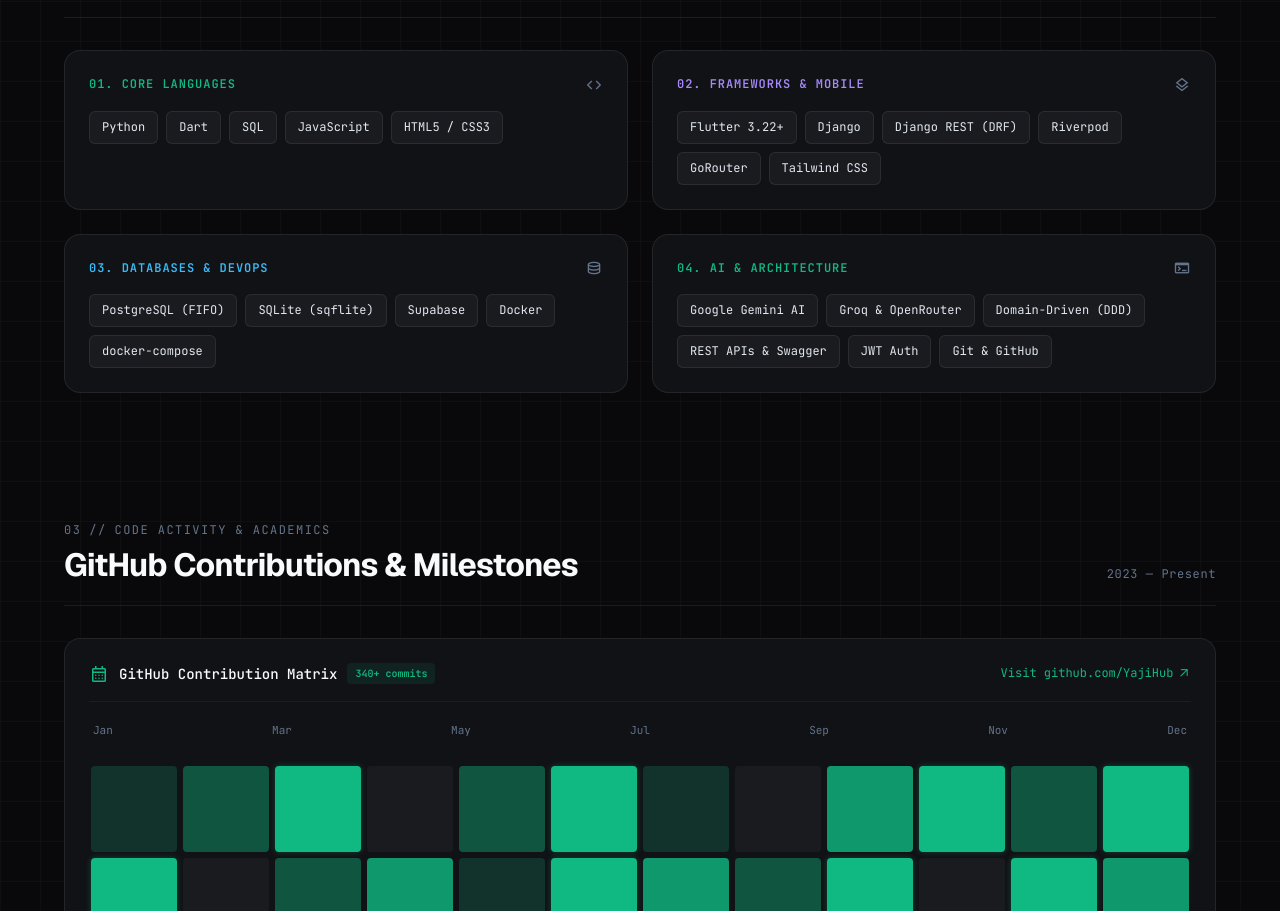
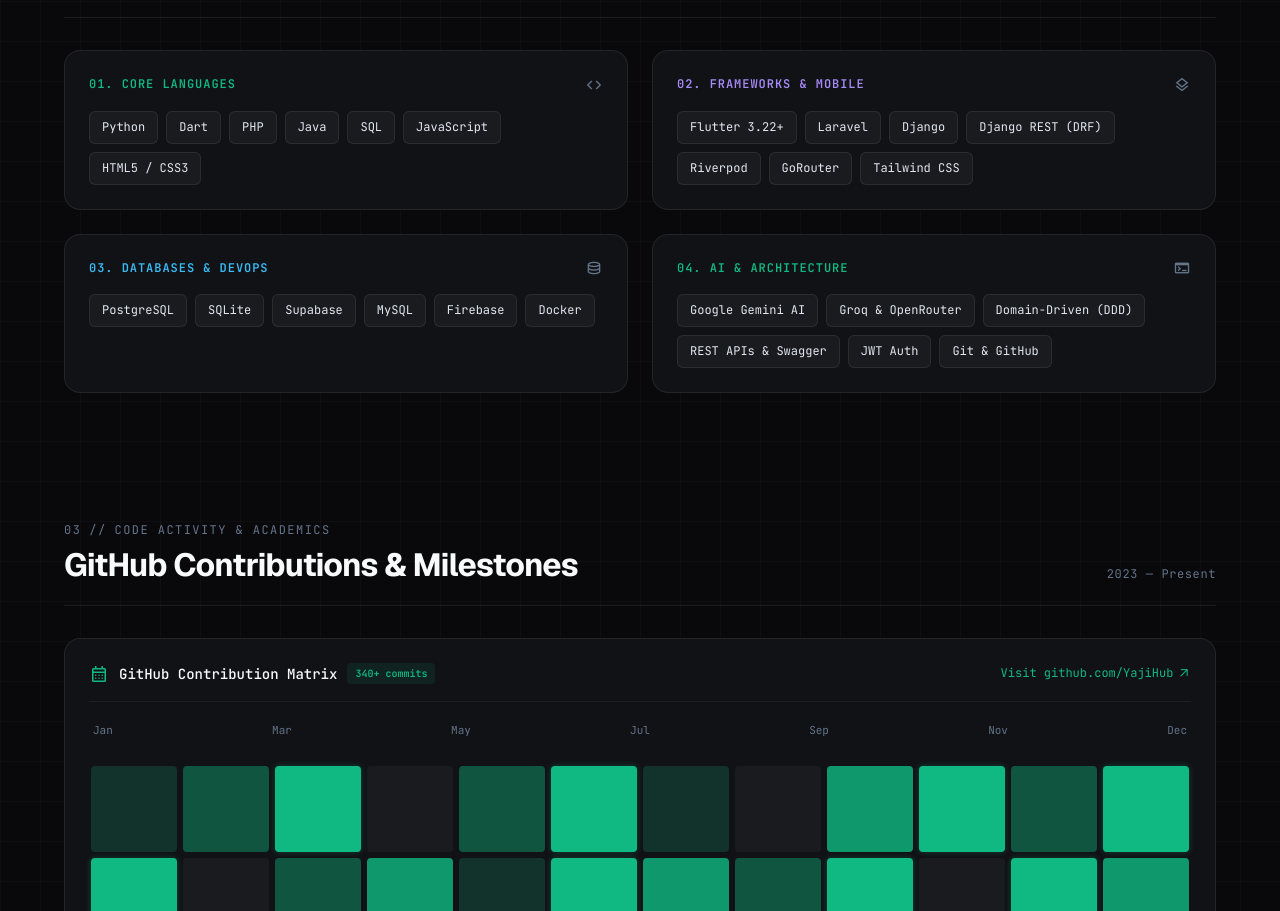
Before and after one commit to YajiHub/my_yaji_portfolio, a plain HTML site: page index.html in a window 1280 px wide. Shown: the part 1959-2870 px from the top of the page. Drawn offline with nearby package versions, Linux system fonts and the light colour scheme; no server answers.

Commit message:
feat: add new personal details

```diff
--- a/index.html
+++ b/index.html
@@ -289,7 +289,8 @@
 
             <div class="project-card-footer" style="position: relative; z-index: 1;">
               <span class="project-card-tag" style="color: var(--color-primary);">Desktop &amp; Web</span>
-              <a href="https://github.com/YajiHub" target="_blank" rel="noopener noreferrer" class="project-card-link">
+              <a href="https://github.com/ziminni/qb_hardwarestore" target="_blank" rel="noopener noreferrer"
+                class="project-card-link">
                 <span>View on GitHub</span>
                 <span class="material-symbols-outlined" style="font-size: 1rem;">arrow_outward</span>
               </a>
@@ -419,7 +420,8 @@
 
             <div class="project-card-footer" style="position: relative; z-index: 1;">
               <span class="project-card-tag" style="color: var(--color-tertiary);">Android &amp; iOS</span>
-              <a href="https://github.com/YajiHub" target="_blank" rel="noopener noreferrer" class="project-card-link">
+              <a href="https://github.com/YajiHub/EatWise" target="_blank" rel="noopener noreferrer"
+                class="project-card-link">
                 <span>View on GitHub</span>
                 <span class="material-symbols-outlined" style="font-size: 1rem;">arrow_outward</span>
               </a>
@@ -480,6 +482,8 @@
             <div class="stack-chips">
               <span class="stack-chip">Python</span>
               <span class="stack-chip">Dart</span>
+              <span class="stack-chip">PHP</span>
+              <span class="stack-chip">Java</span>
               <span class="stack-chip">SQL</span>
               <span class="stack-chip">JavaScript</span>
               <span class="stack-chip">HTML5 / CSS3</span>
@@ -494,6 +498,7 @@
             </div>
             <div class="stack-chips">
               <span class="stack-chip">Flutter 3.22+</span>
+              <span class="stack-chip">Laravel</span>
               <span class="stack-chip">Django</span>
               <span class="stack-chip">Django REST (DRF)</span>
               <span class="stack-chip">Riverpod</span>
@@ -509,11 +514,12 @@
               <span class="material-symbols-outlined" style="color: var(--color-text-dim);">database</span>
             </div>
             <div class="stack-chips">
-              <span class="stack-chip">PostgreSQL (FIFO)</span>
-              <span class="stack-chip">SQLite (sqflite)</span>
+              <span class="stack-chip">PostgreSQL</span>
+              <span class="stack-chip">SQLite</span>
               <span class="stack-chip">Supabase</span>
+              <span class="stack-chip">MySQL</span>
+              <span class="stack-chip">Firebase</span>
               <span class="stack-chip">Docker</span>
-              <span class="stack-chip">docker-compose</span>
             </div>
           </div>
 
```
